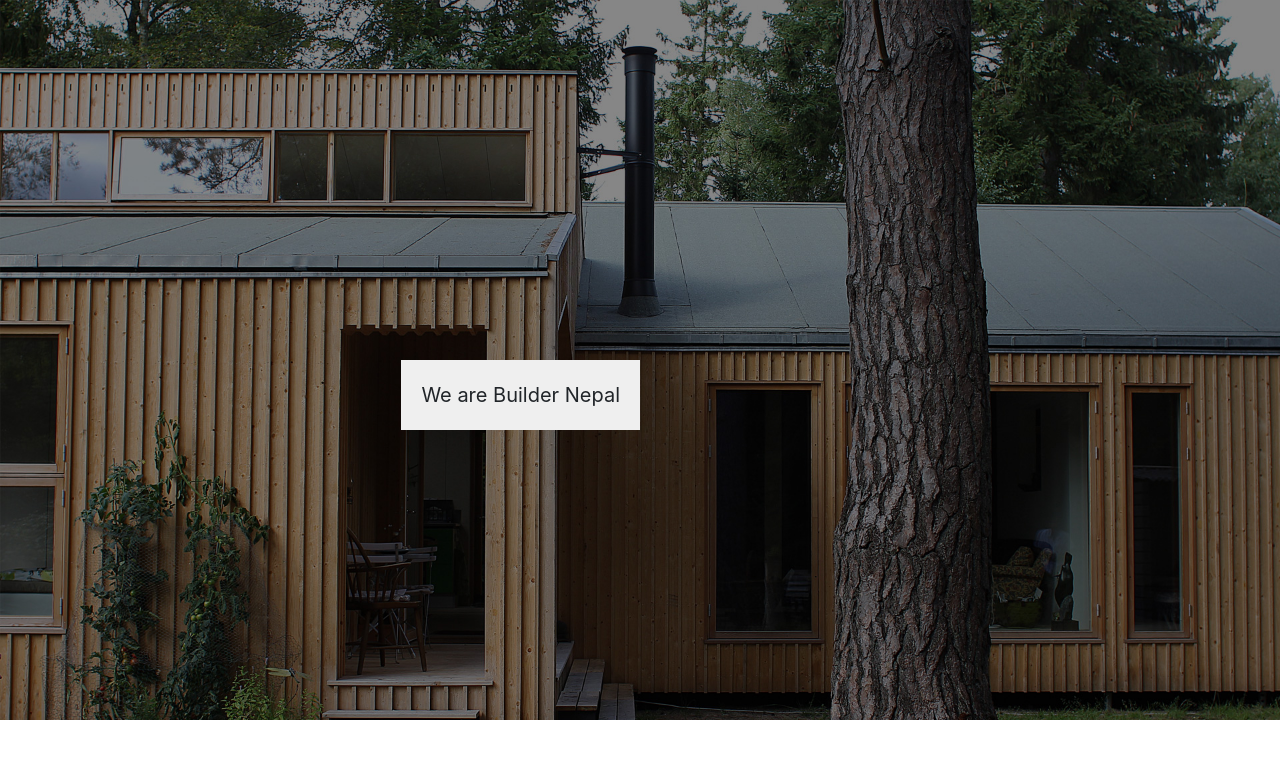
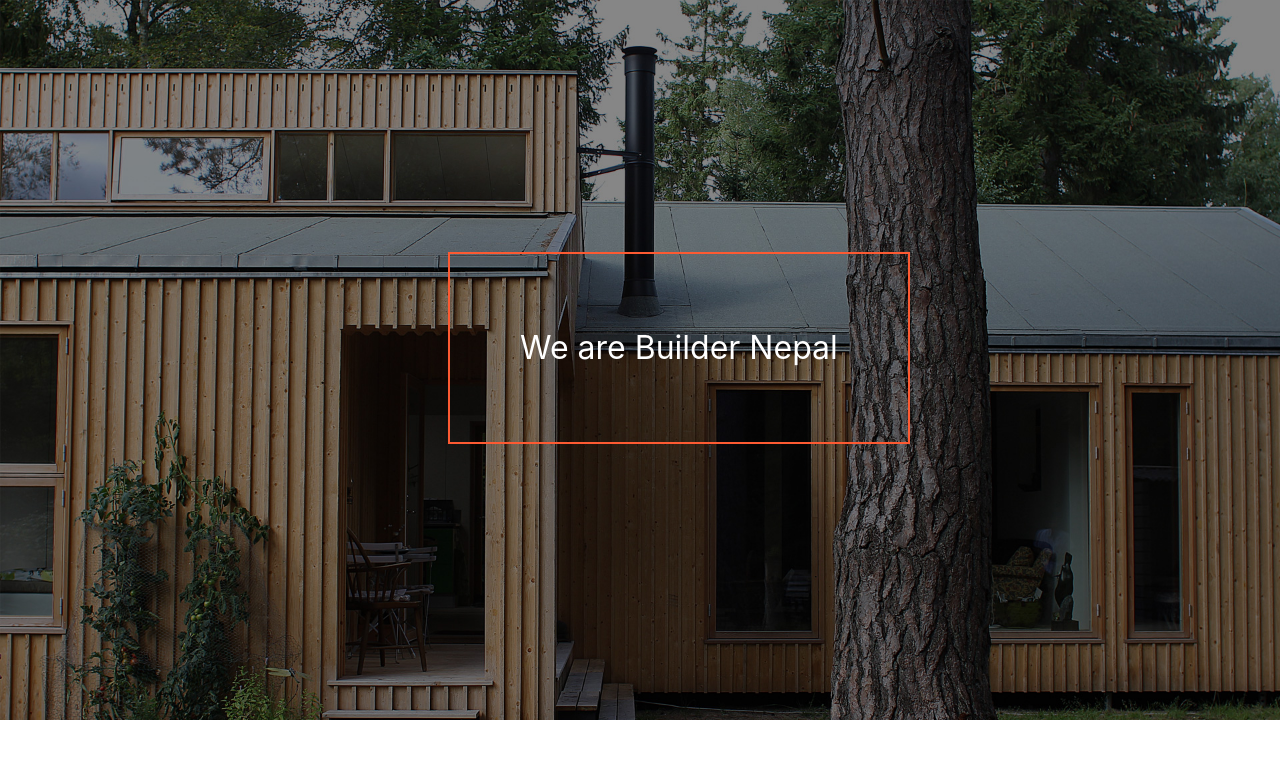
Before and after one commit to obrana/builder360nepal, a React (Create React App) app in the folder builder360/: page / in a window 1280 px wide. Shown: the top 758 px of the page. Built offline with nearby package versions, Linux system fonts and the light colour scheme.

Commit message:
Update cover.css

```diff
--- a/builder360/src/components/cover.css
+++ b/builder360/src/components/cover.css
@@ -29,11 +29,12 @@ h3 {
   margin-top: 20px;
 }
 .image-container span {
-  padding: 20px;
-  font-size: 20px;
-  background: #efefef;
+  padding: 70px;
+  font-size: 32px;
+  border: 2px solid #fd5a32;
   text-align: center;
   position: absolute;
-  top: 50%;
-  right: 50%;
+  top: 35%;
+  left: 35%;
+  color: #fff;
 }
```
